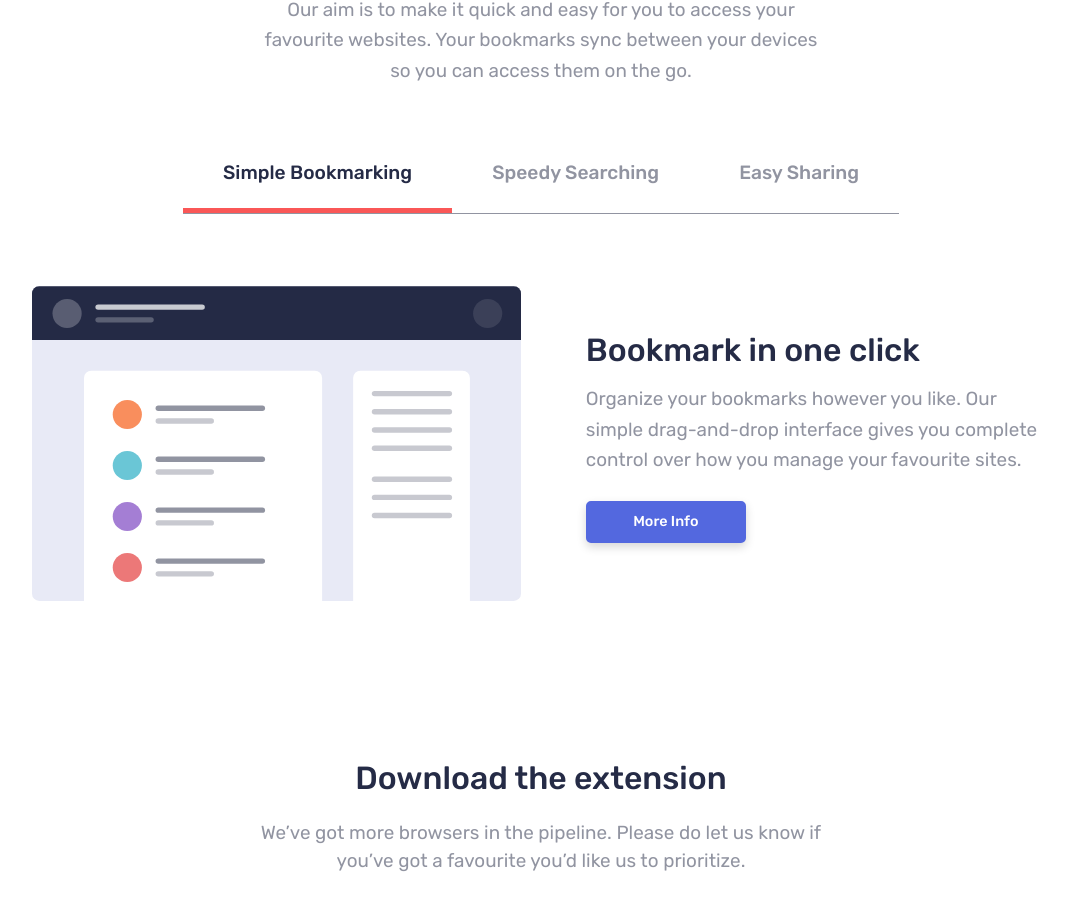
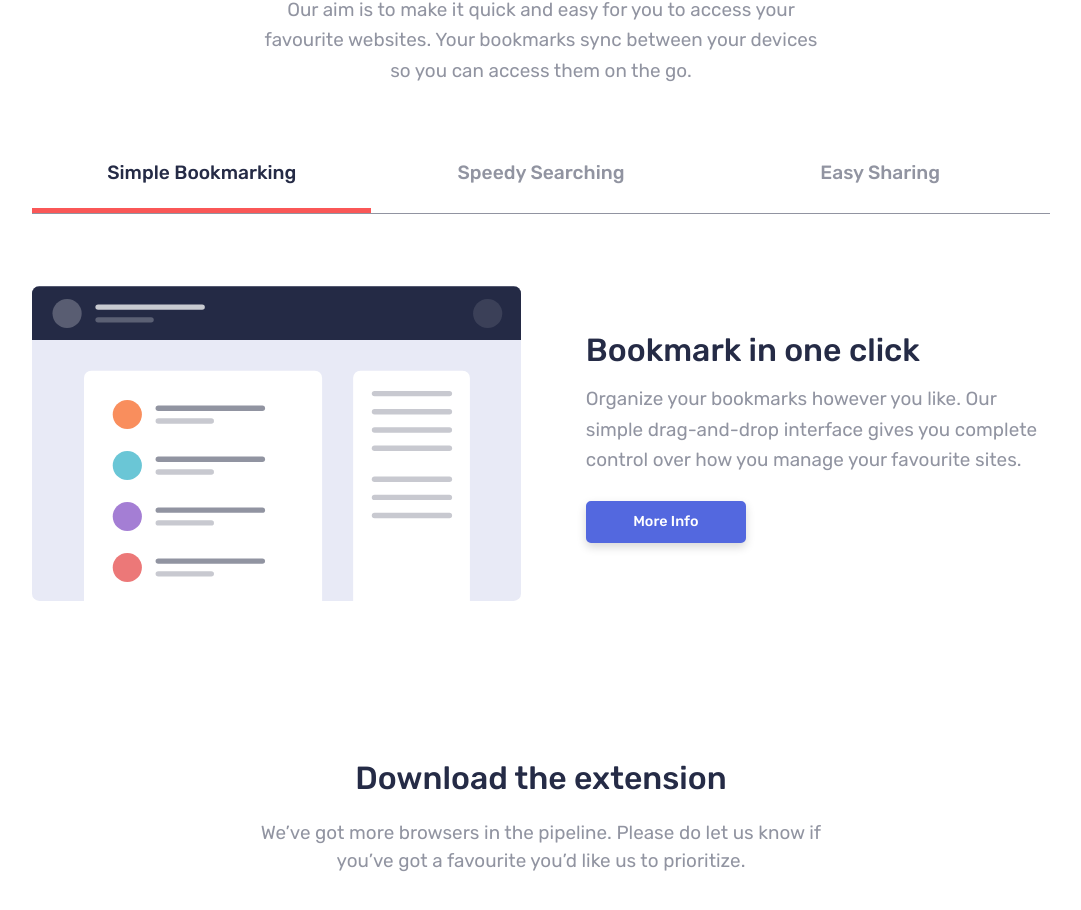
Before and after one commit to Ryusse/bookmark-landing-page, a Vue app: page / in a window 1280 px wide. Shown: the part 780-1690 px from the top of the page, without its empty margins (99-1180 px from the left). Built offline with nearby package versions, Linux system fonts and the light colour scheme.

Commit message:
give more breathing room for tab header elements

```diff
--- a/src/assets/sass/components/_TheFeaturesTabs.scss
+++ b/src/assets/sass/components/_TheFeaturesTabs.scss
@@ -14,8 +14,9 @@
 
     &__item {
       position: relative;
-      padding: 1.5rem 2.5rem;
+      padding: 1.5rem 0;
       cursor: pointer;
+      flex-basis: 100%;
 
       &::before {
         content: "";
--- a/src/components/TheFooterEmailList.vue
+++ b/src/components/TheFooterEmailList.vue
@@ -21,9 +21,9 @@
             required
           />
           <transition name="email-alert-transition">
-            <span class="email-list__signup__alert" v-if="!isEmailValid">
+            <strong class="email-list__signup__alert" v-if="!isEmailValid">
               Whoops, make sure it's an email
-            </span>
+            </strong>
           </transition>
         </div>
         <BaseButton
@@ -38,7 +38,7 @@
       </form>
     </template>
     <div v-else>
-      <transition name="v-trans">
+      <transition name="v-trans" key="alert">
         <span class="email-list__thank-note" role="alert">Thanks for subscribing!</span>
       </transition>
     </div>
```
